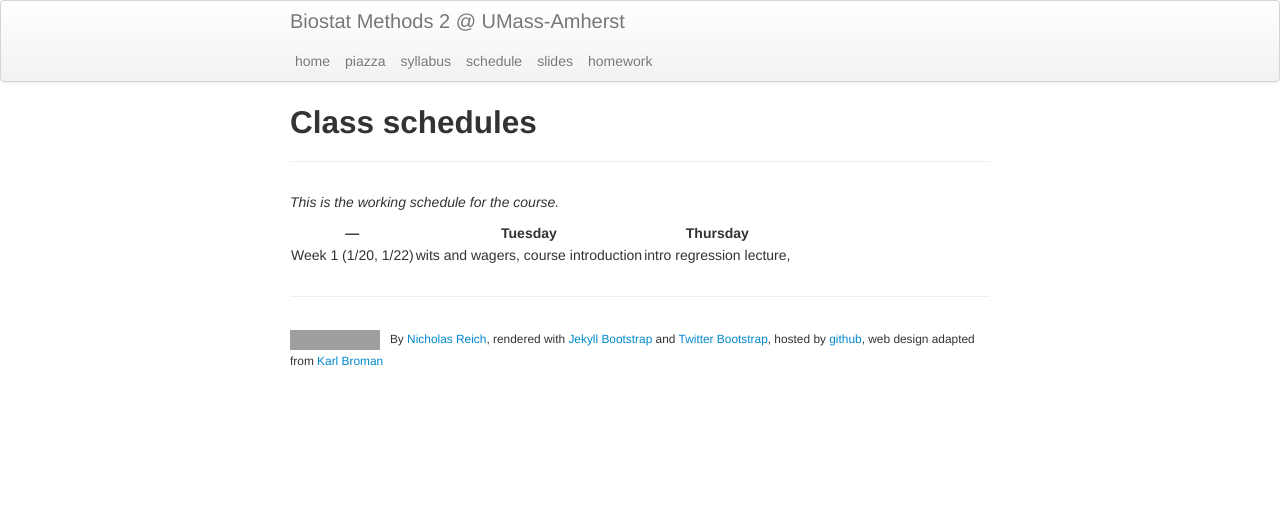
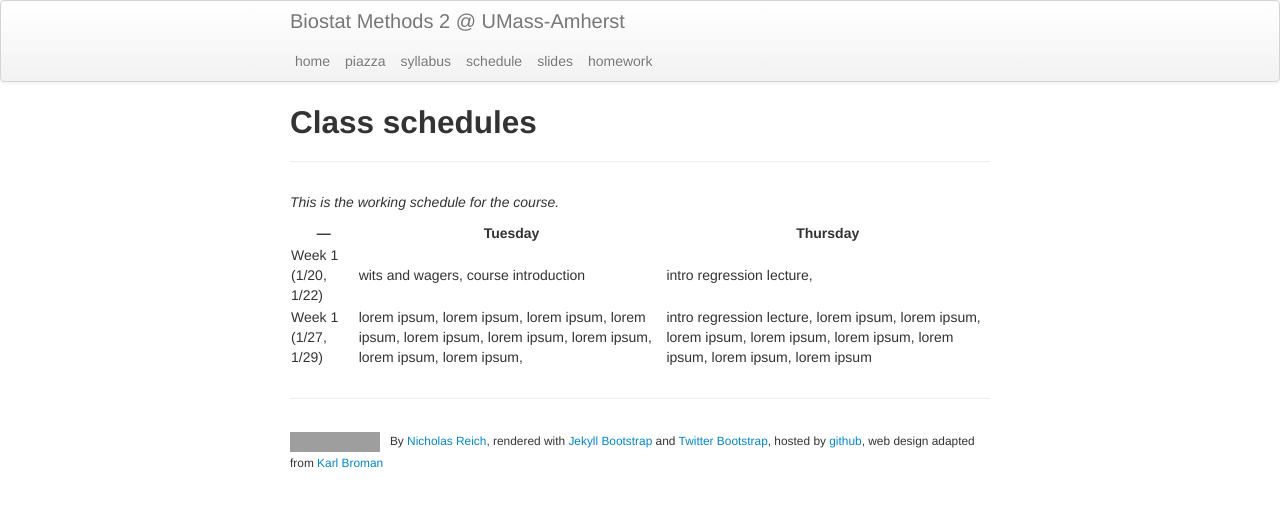
Before and after one commit to nickreich/stat-modeling-2015, a Jekyll site: the page built from pages/schedule.md, in a window 1280 px wide. Shown: the top 507 px of the page. Built offline with Jekyll 4.4.1, drawn with Linux system fonts in a browser that asks for light colours; grey boxes are pictures that could not be loaded.

Commit message:
schedule updates.

```diff
--- a/pages/schedule.md
+++ b/pages/schedule.md
@@ -9,6 +9,7 @@ tagline:
 --- | Tuesday | Thursday
 --- | --- | ---
 Week 1 (1/20, 1/22) | wits and wagers, course introduction | intro regression lecture,
+Week 1 (1/27, 1/29) | lorem ipsum, lorem ipsum, lorem ipsum, lorem ipsum, lorem ipsum, lorem ipsum, lorem ipsum, lorem ipsum, lorem ipsum,  | intro regression lecture, lorem ipsum, lorem ipsum, lorem ipsum, lorem ipsum, lorem ipsum, lorem ipsum, lorem ipsum, lorem ipsum
 
 <!--
 #### Class 1 (Jan 21): Course Introduction
```
